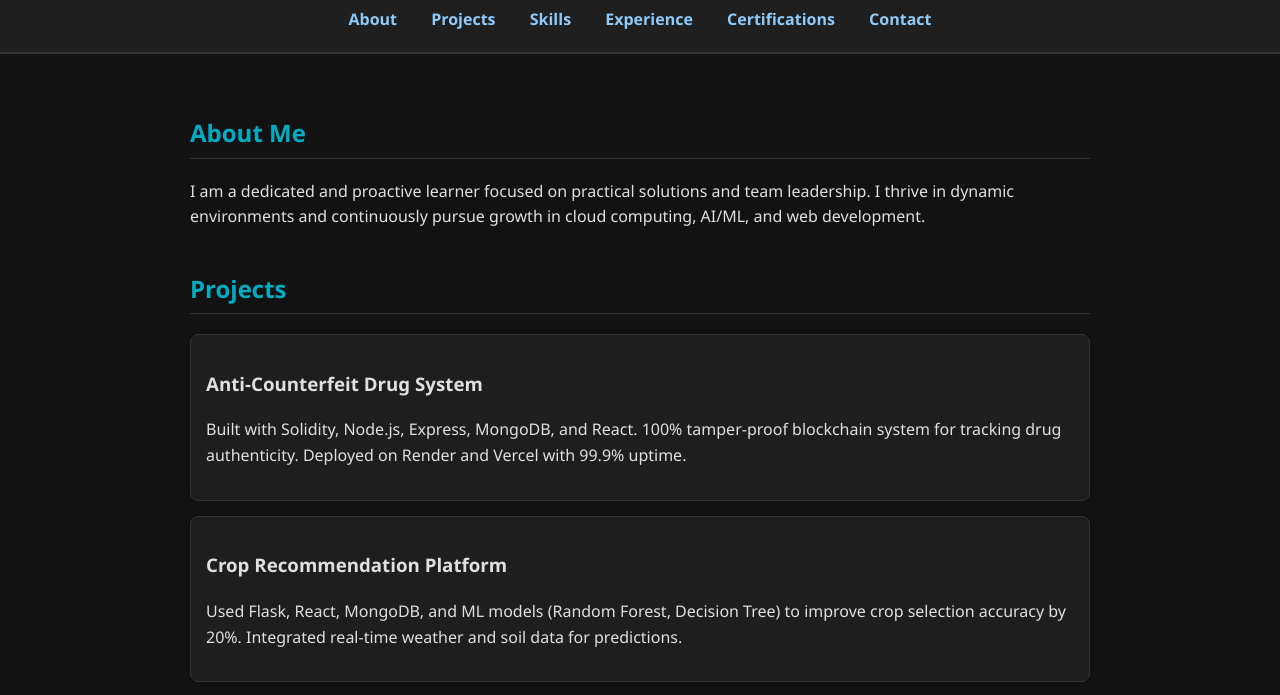
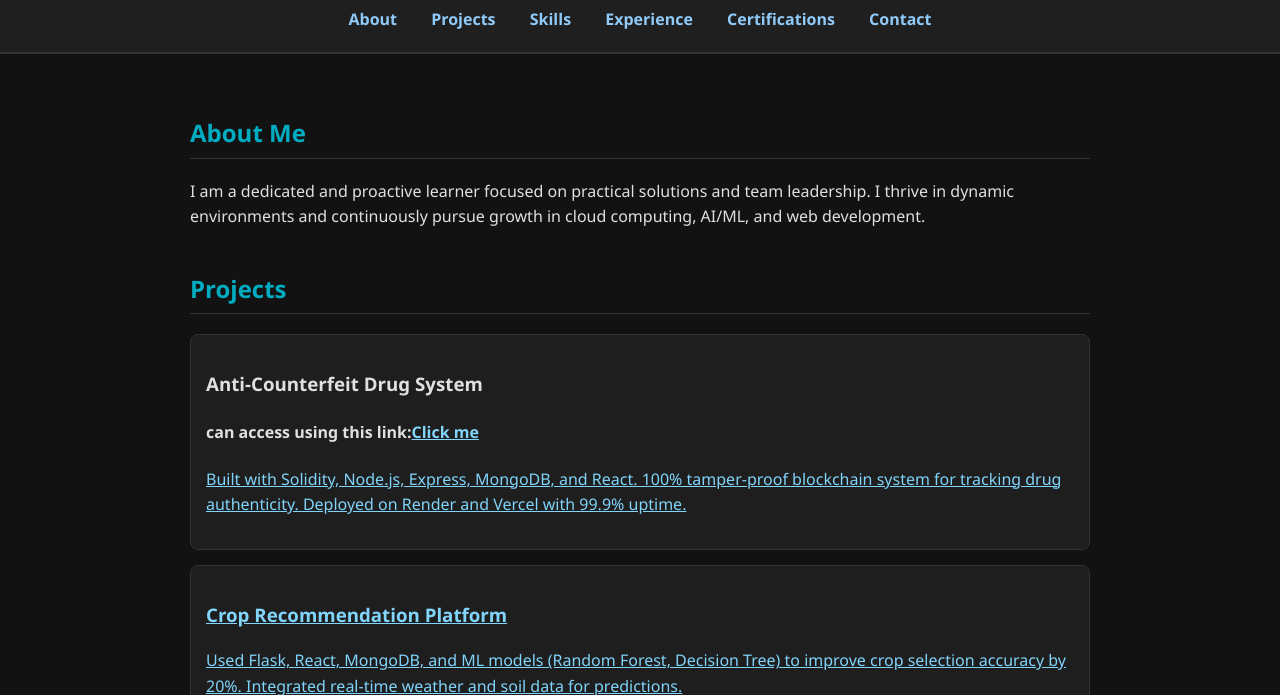
Before and after one commit to nithishkumarbnk/nithish-portfolio, a plain HTML site: page index.html in a window 1280 px wide. Shown: the part 105-800 px from the top of the page. Drawn offline with Linux system fonts and the light colour scheme.

Commit message:
Update index.html

```diff
--- a/index.html
+++ b/index.html
@@ -30,6 +30,7 @@
       <h2>Projects</h2>
       <div class="project">
         <h3>Anti-Counterfeit Drug System</h3>
+        <h4>can access using this link:<a href = "https://github.com/nithishkumarbnk/Counterfeit-Medicines-and-Drugs-using-Blockchain">Click me</h4>
         <p>Built with Solidity, Node.js, Express, MongoDB, and React. 100% tamper-proof blockchain system for tracking drug authenticity. Deployed on Render and Vercel with 99.9% uptime.</p>
       </div>
       <div class="project">
```
